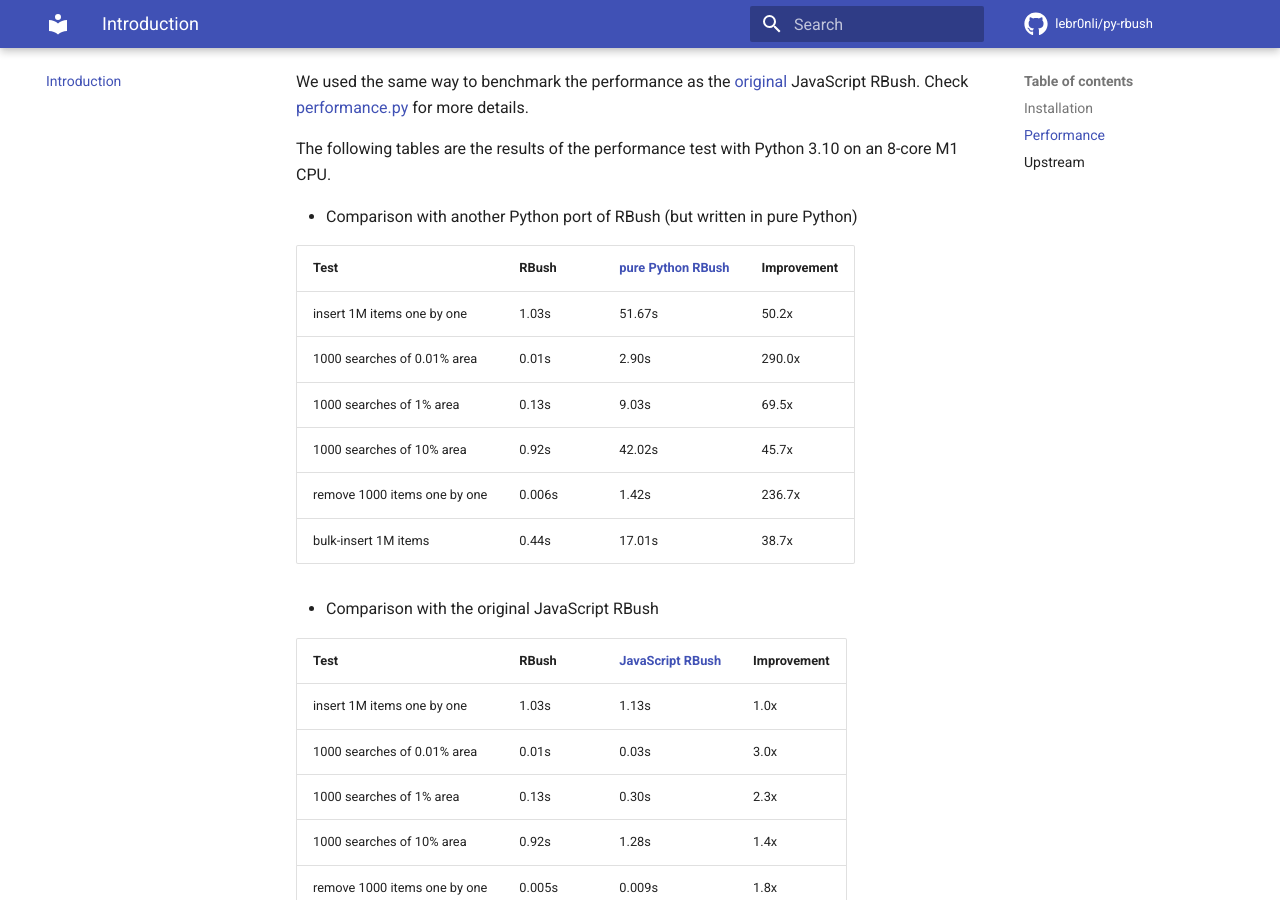
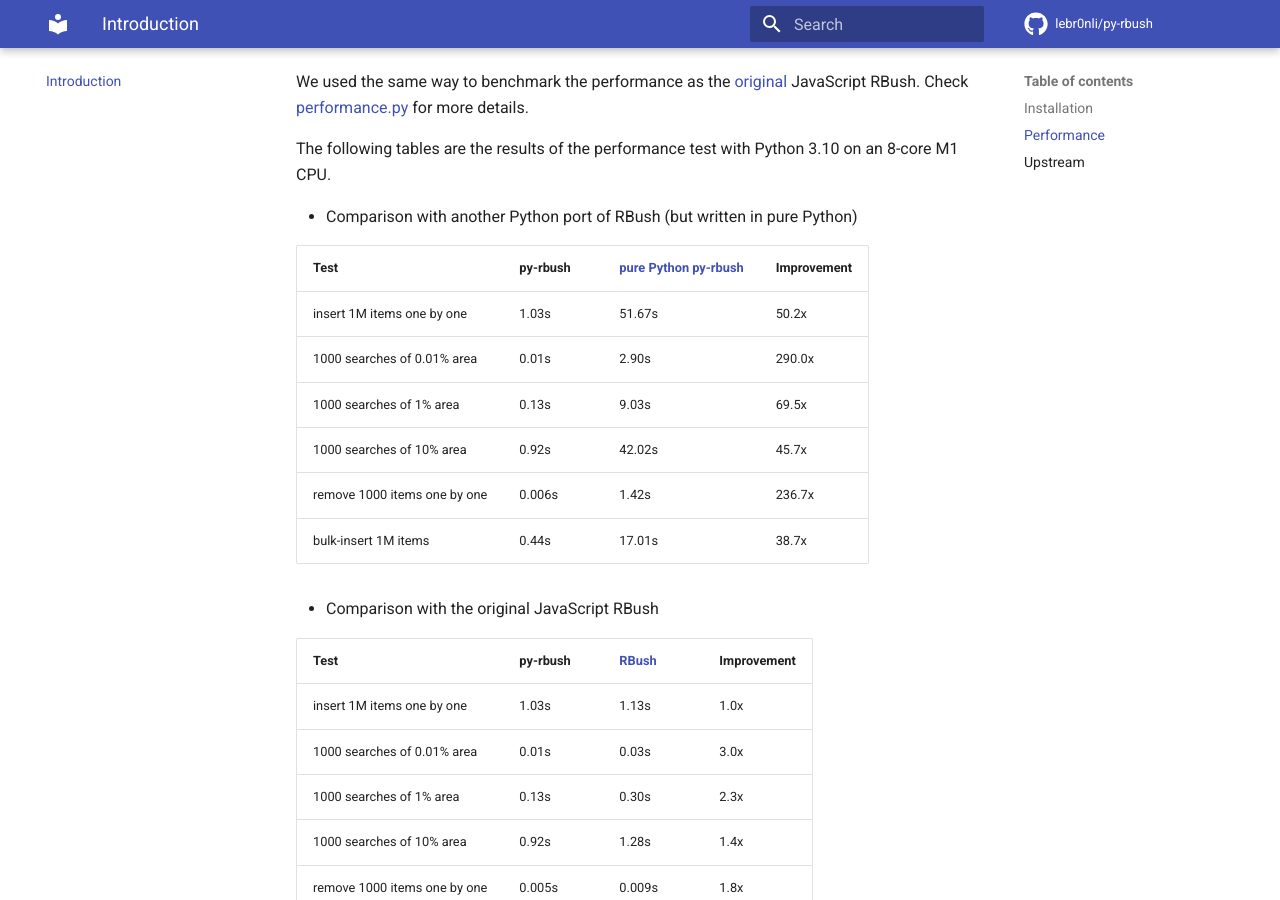
Before and after one commit to lebr0nli/py-rbush, an MkDocs documentation site: the page built from docs/index.md, in a window 1280 px wide and 900 px high, scrolled down 742 px. Built offline with MkDocs 1.6.1 and Material for MkDocs 9.7.7, drawn with Linux system fonts in a browser that asks for light colours; comment, search, counter and statistics services are not loaded.

Commit message:
Fix typo

```diff
--- a/docs/index.md
+++ b/docs/index.md
@@ -27,7 +27,7 @@ The following tables are the results of the performance test with Python 3.10 on
 
 - Comparison with another Python port of RBush (but written in pure Python)
 
-Test                         | RBush  | [pure Python RBush](https://github.com/parietal-io/py-rbush) | Improvement
+Test                         | py-rbush  | [pure Python py-rbush](https://github.com/parietal-io/py-rbush) | Improvement
 ---------------------------- | ------ | ------ | ----
 insert 1M items one by one   | 1.03s  | 51.67s | 50.2x
 1000 searches of 0.01% area  | 0.01s  | 2.90s  | 290.0x
@@ -38,7 +38,7 @@ bulk-insert 1M items         | 0.44s  | 17.01s | 38.7x
 
 - Comparison with the original JavaScript RBush
 
-Test                         | RBush  | [JavaScript RBush](https://github.com/mourner/rbush) | Improvement
+Test                         | py-rbush  | [RBush](https://github.com/mourner/rbush) | Improvement
 ---------------------------- | ------ | ------ | ----
 insert 1M items one by one   | 1.03s  | 1.13s  | 1.0x
 1000 searches of 0.01% area  | 0.01s  | 0.03s  | 3.0x
```
Also changed, not shown: README.md (+2 -2 lines).
